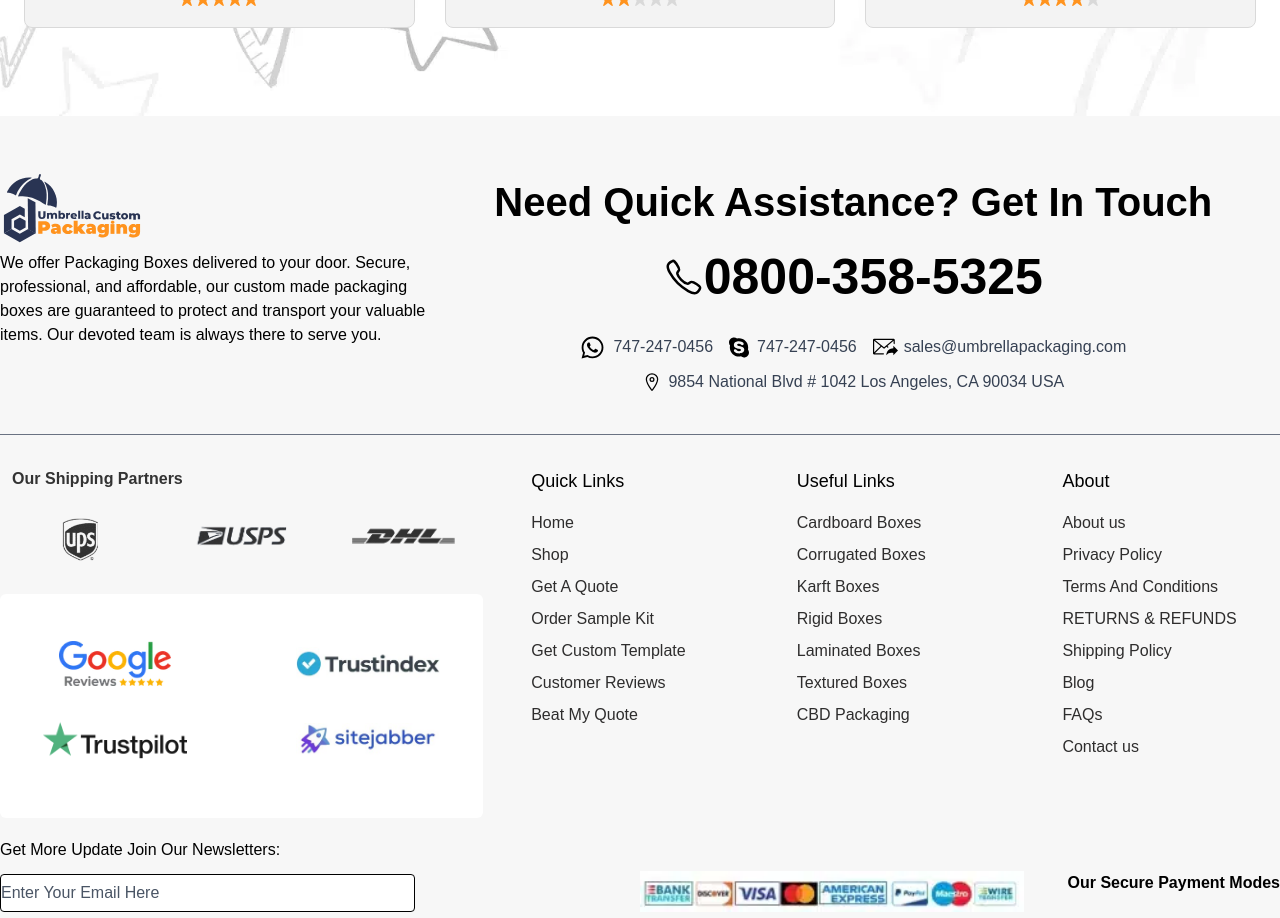
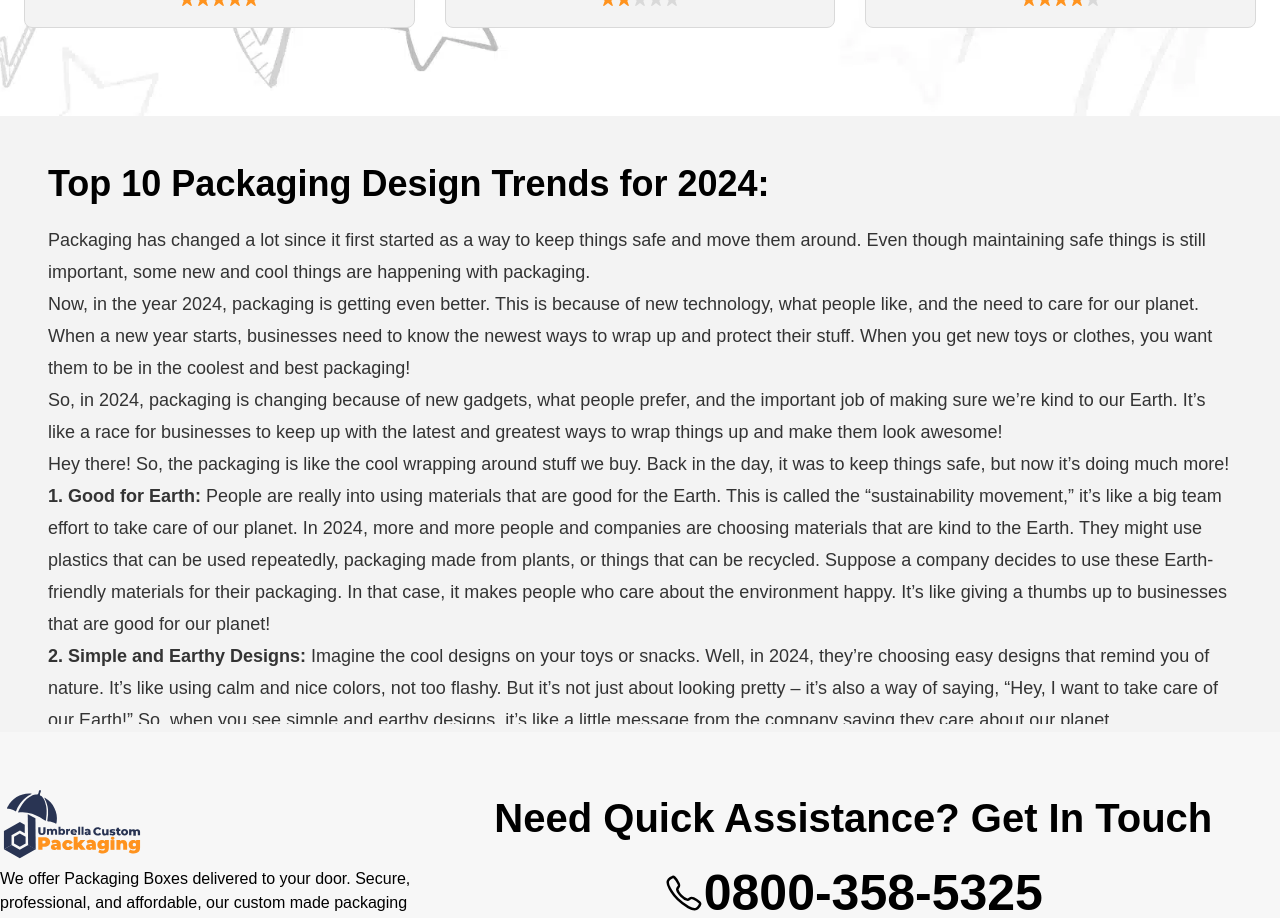
Before and after one commit to talhacodess/umbrellauk, a React (Vite) app in the folder umbrellauk/: page / in a window 1280 px wide. Shown: the part 8260-9178 px from the top of the page. Built offline with nearby package versions, Linux system fonts and the light colour scheme.

Commit message:
scroller

```diff
--- a/umbrellauk/pages/home/Home.jsx
+++ b/umbrellauk/pages/home/Home.jsx
@@ -368,6 +368,33 @@ function Home() {
         </Container>
       </div>
       {/**REVIEW SECTION end*/}
+      {/**Top 10 Packaging Start*/}
+      <div className='bg-[#f3f3f3]'>
+       <Container>
+  <div className="max-h-[600px] overflow-y-auto p-10">
+  <h3 className='text-4xl font-semibold mb-5'>Top 10 Packaging Design Trends for 2024:</h3>
+  <p className='text-lg font-medium leading-8 text-[#333333]'>Packaging has changed a lot since it first started as a way to keep things safe and move them around. Even though maintaining safe things is still important, some new and cool things are happening with packaging.<br/>
+Now, in the year 2024, packaging is getting even better. This is because of new technology, what people like, and the need to care for our planet.
+When a new year starts, businesses need to know the newest ways to wrap up and protect their stuff. When you get new toys or clothes, you want them to be in the coolest and best packaging! <br />
+So, in 2024, packaging is changing because of new gadgets, what people prefer, and the important job of making sure we’re kind to our Earth. It’s like a race for businesses to keep up with the latest and greatest ways to wrap things up and make them look awesome! <br />
+Hey there! So, the packaging is like the cool wrapping around stuff we buy. Back in the day, it was to keep things safe, but now it’s doing much more! <br />
+<b>1. Good for Earth:</b> People are really into using materials that are good for the Earth. This is called the “sustainability movement,” it’s like a big team effort to take care of our planet. In 2024, more and more people and companies are choosing materials that are kind to the Earth. They might use plastics that can be used repeatedly, packaging made from plants, or things that can be recycled. Suppose a company decides to use these Earth-friendly materials for their packaging. In that case, it makes people who care about the environment happy. It’s like giving a thumbs up to businesses that are good for our planet! <br />
+
+<b>2. Simple and Earthy Designs:</b> Imagine the cool designs on your toys or snacks. Well, in 2024, they’re choosing easy designs that remind you of nature. It’s like using calm and nice colors, not too flashy. But it’s not just about looking pretty – it’s also a way of saying, “Hey, I want to take care of our Earth!” So, when you see simple and earthy designs, it’s like a little message from the company saying they care about our planet. <br />
+<b>3. Smart Packaging:</b> Some packages are like magic! They can talk to your phone or show you cool things using special codes or pictures. <br />
+<b>4. Ink and Printing Being Earth-Friendly:</b> Even the colors and pictures on packages, try to be kind to the Earth! In 2024, the people who make the ink and print things are changing how they do it. They’re using inks made from soy, like a plant, and methods that don’t hurt the environment. This is becoming popular because it helps make packaging without causing too much trouble for our planet. <br />
+<b>5. Packaging Fun:</b> Imagine when you open a box of your favorite things; it feels like starting a super cool adventure! In 2024, companies want it to be really fun and exciting when you open their packages. It’s not just about hiding what’s inside; they want you to have a great time when you discover what’s in there. So, it’s not just a box; it’s like opening up a surprise that makes you happy and excited! <br />
+<b>6. Your Special Package:</b> People like it when things feel special just for them. Imagine if the packaging on your favorite toys or snacks had your name or a cool design just for you! In 2024, companies will use information about you, like what you like and enjoy, to make unique packaging. They use fancy printing tricks with computers to create these special packages. Getting something with your name or a special design makes you feel important and happy. So, businesses are doing this to make customers feel extra special and valued. It’s like getting a present every time you open a box! <br />
+<b>7. See-Through Labels:</b> People like to know everything about what they’re buying. So, imagine if the labels tell you everything when you pick up your favorite snacks or toys! Like where it’s from, what’s inside, and if it’s good for the Earth. In 2024, brands realize that giving all this information builds customer trust. It’s like when someone is honest and tells you everything – you trust them more, right? So, companies are putting all the details on their labels to make customers happy and feel good about what they’re getting. It’s like being a detective and finding out all the cool facts about your favorite stuff! <br />
+<b>8. Easy to Close and Use Again:</b> Some packages can close again. So, if you don’t finish all the cookies, you can keep them fresh for later. Cool, right? <br />
+<b>9. Different and Cool Shapes:</b> Imagine if your cereal box wasn’t square but had a crazy shape. That’s what brands are doing now to make things more interesting. <br />
+<b>10. Earth-Friendly Shipping:</b> Taking care of our planet isn’t just for the stores; it’s also when things get sent to your home. In 2024, using materials and sending items good for the Earth are becoming super important. And companies are figuring out how to pack things in a way that only makes a little extra waste and it’s not too expensive to send. So, when you get a package, it’s like getting a little Earth-friendly present at your doorstep!</p> <br />
+  </div>
+</Container>
+
+
+      </div>
+      {/**Top 10 Packaging end*/}
 
 
 
```
